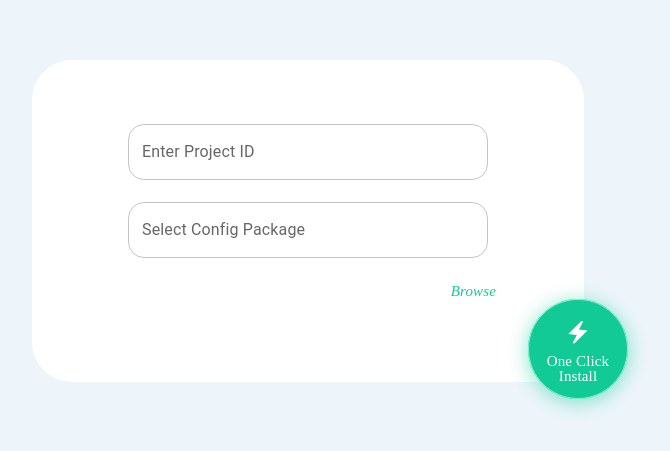
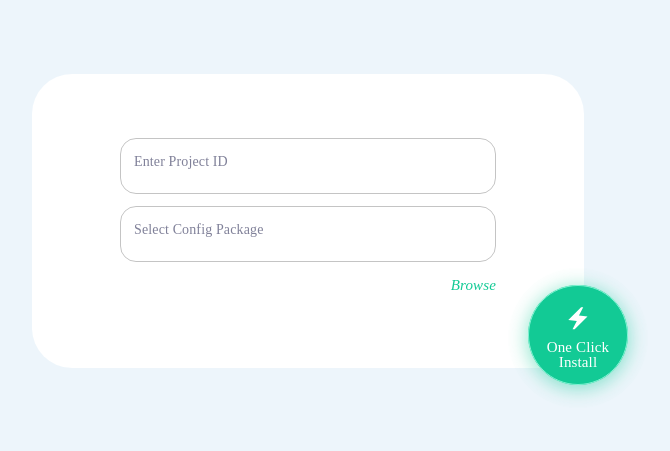
Before and after one commit to SquareShiftTech/file-upload, a React (Create React App) app: page /oneclick in a window 1280 px wide. Shown: the part 179-630 px from the top of the page, without its empty margins (332-1002 px from the left). Built offline with nearby package versions, Linux system fonts and the light colour scheme.

Commit message:
Improve oneclick form

```diff
--- a/src/components/OneClick/OneClickInstallForm.jsx
+++ b/src/components/OneClick/OneClickInstallForm.jsx
@@ -1,6 +1,16 @@
 import React from "react";
-import { Box, Button, Container, Paper, TextField, Typography } from "@mui/material";
+import { Box, Container, Paper, TextField, Typography } from "@mui/material";
 
+// Reusable method for label styles
+const getLabelStyles = () => ({
+  color: '#808199', // Label color
+  fontFamily: 'Poppins', // Font family
+  fontSize: '14px', // Font size
+  fontStyle: 'normal', // Font style
+  fontWeight: 400, // Font weight
+  lineHeight: 'normal', // Line height
+  textAlign: 'center', // Ensure text is horizontally centered
+});
 
 const OneClickInstallForm = () => {
   return (
@@ -25,13 +35,13 @@ const OneClickInstallForm = () => {
             fullWidth
             label="Enter Project ID"
             variant="outlined"
+            InputLabelProps={{
+              style: getLabelStyles(), // Apply reusable label styles
+            }}
             sx={{
-              mb: 4, // Increased gap
-              width: "360px", // Updated size
-              height: "46px", // Updated size
+              mb: 1.5, // Reduced gap between fields
               flexShrink: 0,
               backgroundColor: "#FFF",
-              fill: "#FFF",
               "& .MuiOutlinedInput-root": {
                 borderRadius: 4, // Rounded corners
               },
@@ -41,13 +51,13 @@ const OneClickInstallForm = () => {
             fullWidth
             label="Select Config Package"
             variant="outlined"
+            InputLabelProps={{
+              style: getLabelStyles(), // Apply reusable label styles
+            }}
             sx={{
-              mb: 4, // Increased gap
-              width: "360px", // Updated size
-              height: "46px", // Updated size
+              mb: 1.5, // Reduced gap between fields
               flexShrink: 0,
               backgroundColor: "#FFF",
-              fill: "#FFF",
               "& .MuiOutlinedInput-root": {
                 borderRadius: 4, // Rounded corners
               },
@@ -66,7 +76,7 @@ const OneClickInstallForm = () => {
               fontWeight: 400,
               textDecoration: "none",
               cursor: "pointer",
-              mb: 2,
+              mb: 1, // Reduced gap between the last TextField and the "Browse" link
             }}
           >
             Browse
```
